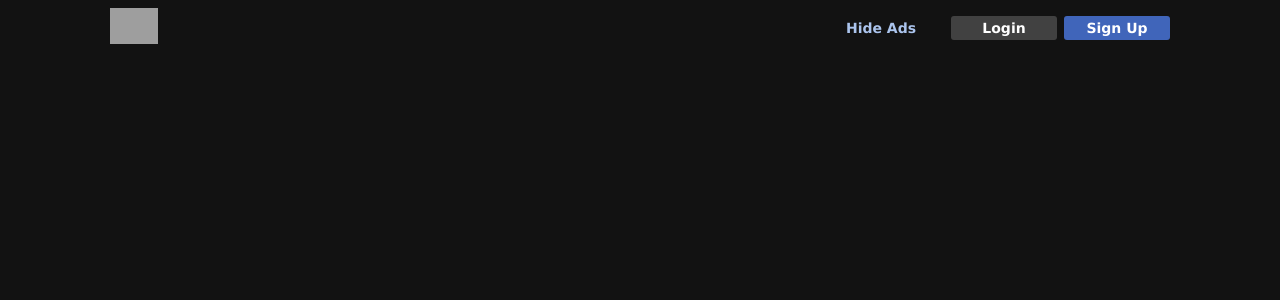
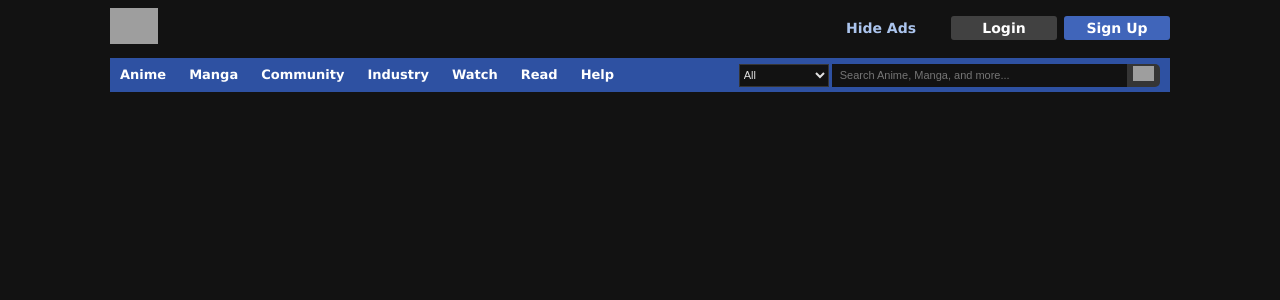
Before and after one commit to leafboo/mal-clone-react, a React (Vite) app: page / in a window 1280 px wide. Shown: the top 300 px of the page. Built offline with nearby package versions, Linux system fonts and the light colour scheme; grey boxes are pictures that could not be loaded.

Commit message:
Search component done (for now)

```diff
--- a/src/App.jsx
+++ b/src/App.jsx
@@ -1,12 +1,13 @@
 import React from 'react'
 import Header from './components/Header.jsx'
+import Search from './components/Search.jsx'
 import AppCSS from './App.module.css'
 
 export default function App() {
   return (
     <div className={AppCSS.container}>
       <Header />
-
+      <Search />
     </div>
   )
 
--- a/src/App.module.css
+++ b/src/App.module.css
@@ -3,4 +3,5 @@
   justify-content: center;
   align-items: center;
   width:  1060px;
+  flex-direction: column;
 }
--- a/src/components/Search.jsx
+++ b/src/components/Search.jsx
@@ -1,5 +1,41 @@
 import React from 'react'
+import SearchCSS from '../styles/Search.module.css'
+
 
 export default function Search() {
-
+  return (
+    <div className={SearchCSS['search-container']}>
+      <div className={SearchCSS['left-bar']}>
+        <ul>
+          <li><a href="">Anime</a></li>
+          <li><a href="">Manga</a></li>
+          <li><a href="">Community</a></li>
+          <li><a href="">Industry</a></li>
+          <li><a href="">Watch</a></li>
+          <li><a href="">Read</a></li>
+          <li><a href="">Help</a></li>
+        </ul>
+      </div>
+      <div className={SearchCSS['right-bar']}>
+        <select name="" id="">
+          <option value="0">All</option>
+          <option value="1">Anime</option>
+          <option value="2">Manga</option>
+          <option value="3">Characters</option>
+          <option value="4">People</option>
+          <option value="5">Companies</option>
+          <option value="6">Manga Store</option>
+          <option value="7">News</option>
+          <option value="8">Featured Articles</option>
+          <option value="9">Forum</option>
+          <option value="10">Clubs</option>
+          <option value="11">Users</option>
+        </select>
+        <input type="text" placeholder='Search Anime, Manga, and more...' />
+        <button className={SearchCSS['search-button']}>
+          <img src="https://icones.pro/wp-content/uploads/2021/02/loupe-et-icone-de-recherche-de-couleur-grise.png" alt="Search icon." />
+        </button>
+      </div>
+    </div>
+  )
 }
--- a/src/styles/Search.module.css
+++ b/src/styles/Search.module.css
@@ -0,0 +1,68 @@
+.search-container {
+  margin-top: 10px;
+  display: flex;
+  width: 1060px;
+  background-color: #2e51a2;
+  height: 34px;
+  justify-content: space-between;
+}
+
+ul {
+  list-style-type: none;
+  margin: 0px;
+  padding: 0px;
+}
+li {
+  display: inline-block;
+  height: 27px;
+  padding-top: 7px;
+  padding-right: 8px;
+}
+li:hover {
+  background-color: rgb(51, 51, 51);
+}
+.search-container > .left-bar > ul > li  > a{
+  text-decoration: none;
+  color: white;
+  font-family: Verdana, Arial;
+  font-size: 13px;
+  font-weight: 700;
+  margin-left: 10px;
+  margin-right: 5px;
+}
+.right-bar {
+  display: flex;
+  align-items: center;
+  margin-right: 10px;
+}
+.right-bar > select {
+  background-color:  rgb(18, 18, 18);
+  border-color: rgb(53, 53, 53);
+  color: rgb(224, 224, 224);
+  height: 23px;
+  font-size: 11px;
+  width: 90px;
+}
+
+.right-bar > input {
+  background-color: rgb(18, 18, 18);
+  border: none;
+  color: rgb(224, 224, 224);
+  height: 21px;
+  width: 285px;
+  font-size: 11px;
+  margin-left: 3px;
+  padding-left: 8px;
+}
+.right-bar > .search-button {
+  background-color: rgb(53, 53, 53);
+  border: none;
+  height: 23px;
+  border-top-right-radius: 5px;
+  border-bottom-right-radius: 5px;
+}
+
+.right-bar > .search-button > img {
+  height: 16px;
+  object-fit: contain;
+}
```
